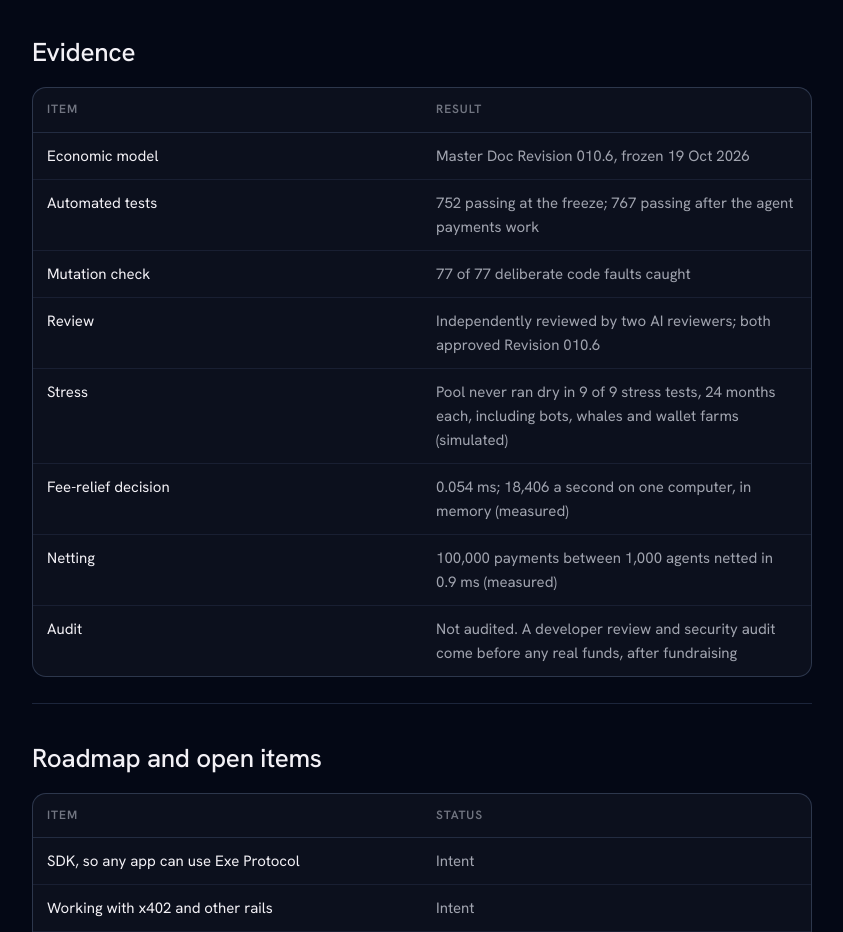
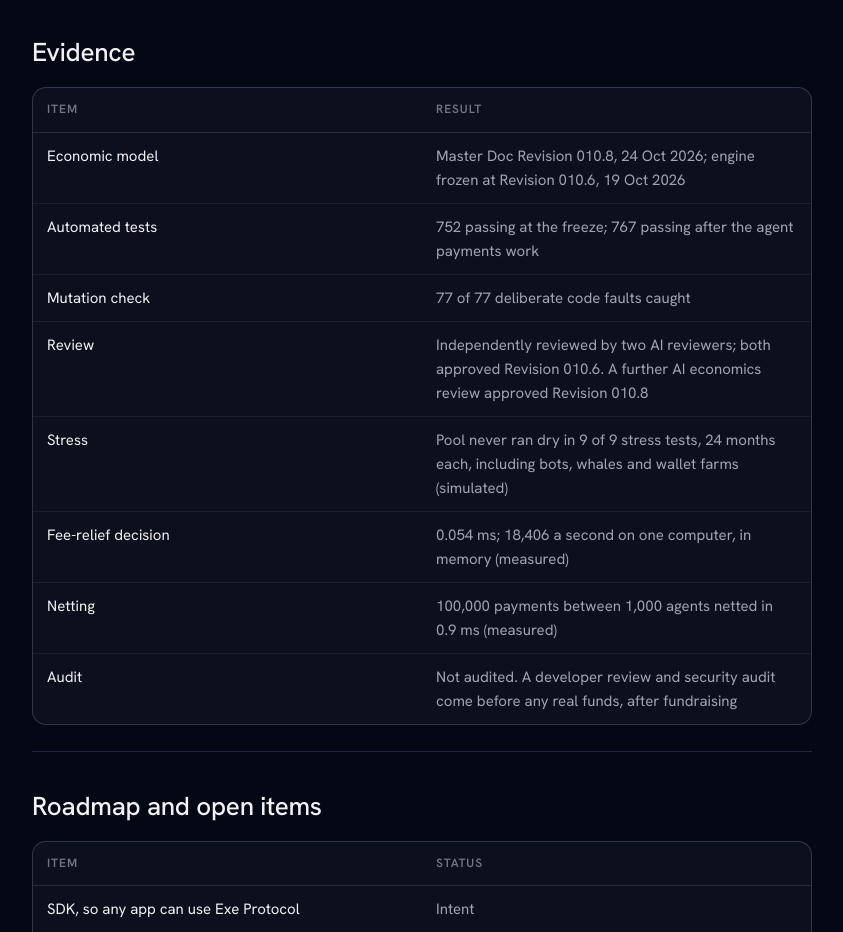
Before and after one commit to exe-protocol/exe-protocol.github.io, a plain HTML site: page exe-protocol-specs.html in a window 1280 px wide. Shown: the part 4060-4992 px from the top of the page, without its empty margins (350-1193 px from the left). Drawn offline with Linux system fonts and the light colour scheme.

Commit message:
Add files via upload

```diff
--- a/exe-protocol-specs.html
+++ b/exe-protocol-specs.html
@@ -290,7 +290,7 @@ at most one batch interval.</li>
 <tbody>
 <tr class="odd">
 <td>Economic model</td>
-<td>Master Doc Revision 010.6, frozen 19 Oct 2026</td>
+<td>Master Doc Revision 010.8, 24 Oct 2026; engine frozen at Revision 010.6, 19 Oct 2026</td>
 </tr>
 <tr class="even">
 <td>Automated tests</td>
@@ -303,7 +303,7 @@ at most one batch interval.</li>
 <tr class="even">
 <td>Review</td>
 <td>Independently reviewed by two AI reviewers; both approved Revision
-010.6</td>
+010.6. A further AI economics review approved Revision 010.8</td>
 </tr>
 <tr class="odd">
 <td>Stress</td>
```
Also changed, not shown: exeswap-specs.html (+2 -2 lines).
